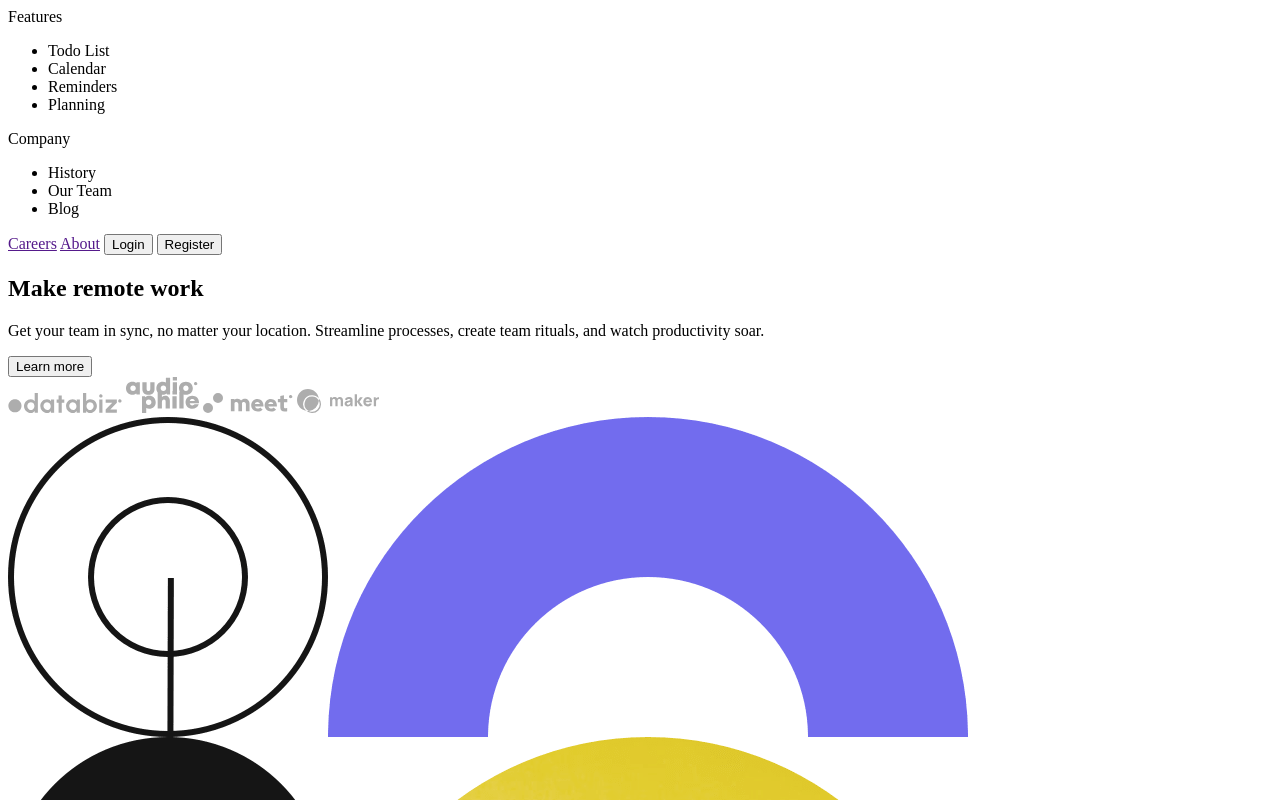
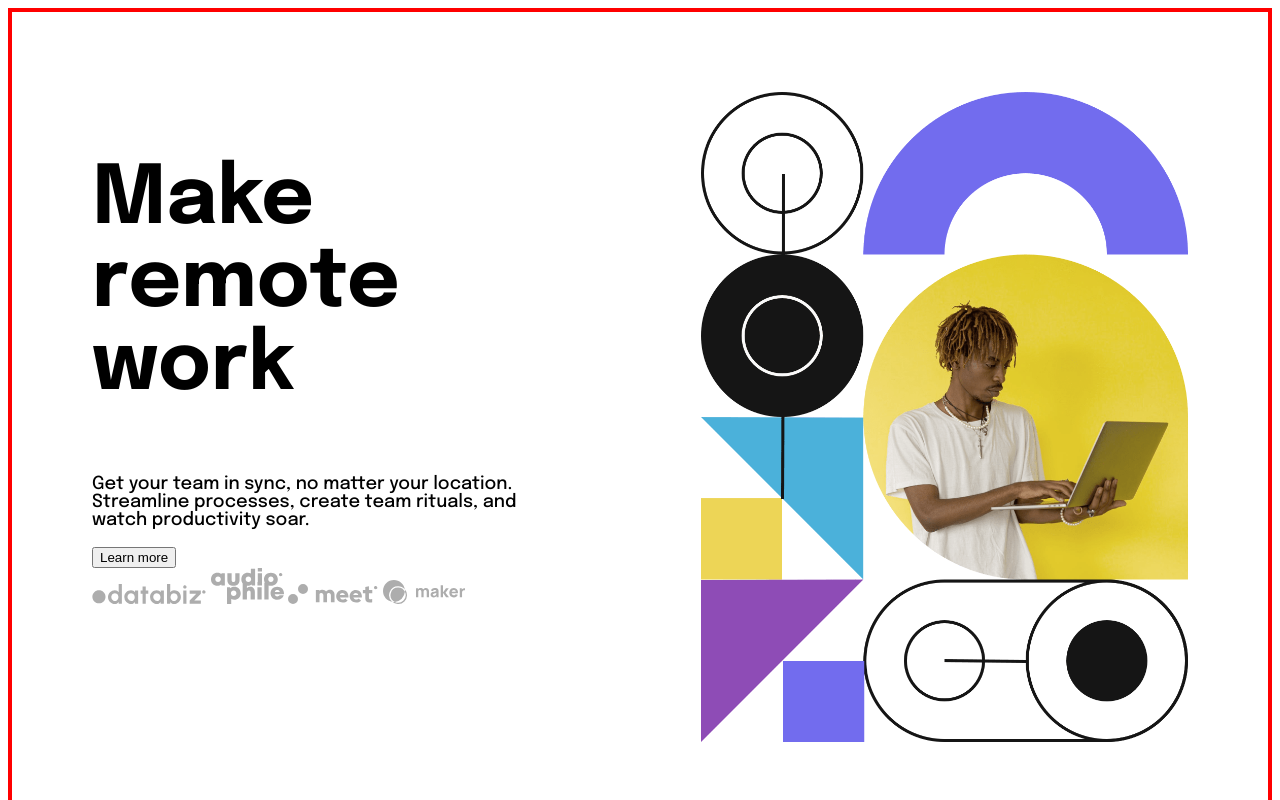
Before and after one commit to ivanparraoda/dropdownmenu, a plain HTML site: page index.html in a window 1280 px wide. Shown: the top 800 px of the page. Drawn offline with Linux system fonts and the light colour scheme.

Commit message:
text styling

```diff
--- a/index.html
+++ b/index.html
@@ -16,7 +16,7 @@
 </head>
 <body>
 
-  <header>
+  <!-- <header>
 
   <div class="dropdown">
     <div class="select">
@@ -53,14 +53,17 @@
   <button>Login</button>
   <button>Register</button>
 
-  </header>
+  </header> -->
+  <div class="card__holder">
+  <section class="flexcard">
+    <div>
+      <div class="text">
+        <h1>Make <br> remote work</h1>
+        <p>Get your team in sync, no matter your location. Streamline processes,
+          create team rituals, and watch productivity soar.</p>
+        <button>Learn more</button>
 
-  <section class="flex">
-    <div>
-      <h1>Make remote work</h1>
-      <p>Get your team in sync, no matter your location. Streamline processes,
-        create team rituals, and watch productivity soar.</p>
-      <button>Learn more</button>
+      </div>
 
       <div>
         <img src="./images/client-databiz.svg" alt="">
@@ -69,11 +72,12 @@
         <img src="./images/client-maker.svg" alt="">
       </div>
     </div>
+
     <div class="heroimg">
       <img src="./images/image-hero-desktop.png" alt="">
     </div>
   </section>
-
+  </div>
 
 
 
--- a/style.css
+++ b/style.css
@@ -0,0 +1,41 @@
+:root{
+    --awhite: hsl(0, 0%, 98%);
+    --mgray:hsl(0, 0%, 41%);
+    --ablack: hsl(0, 0%, 8%);
+}
+
+
+body{
+    font-family: 'Epilogue', sans-serif;
+    font-size: 18px;
+    height: 100vh;
+}
+
+.heroimg img{
+    width:100%;
+}
+
+.card__holder{
+    border: 4px solid red;
+    padding: 5rem;
+}
+
+.flexcard{
+    display: flex;
+    flex: 1;
+
+}
+
+.text{
+    margin-right: 6rem;
+}
+
+.text h1{
+    font-size: 4.5em;
+    font-weight: 700;
+}
+
+.text p{
+    font-weight: 400;
+    padding-right: 2rem;
+}
```
